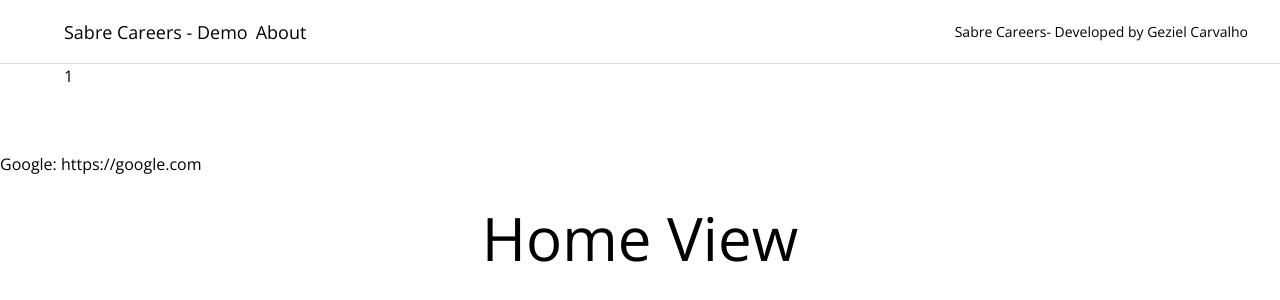
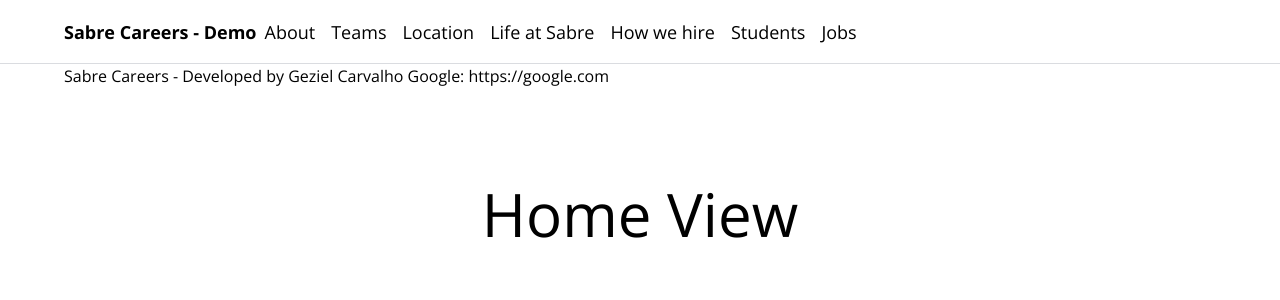
Before and after one commit to gezielcarvalho/vuejs-masterclass, a Vue app: page / in a window 1280 px wide. Shown: the top 300 px of the page. Built offline with nearby package versions, Linux system fonts and the light colour scheme.

Commit message:
Refactor MainNav to add menuItems and update template

```diff
--- a/src/components/MainNav.vue
+++ b/src/components/MainNav.vue
@@ -5,6 +5,16 @@
   const companyName = ref("Sabre Careers");
   const author = ref({ firstName: "Geziel", lastName: "Carvalho" });
   const demoUrl = "https://google.com";
+
+  const menuItems = [
+    { name: "About", path: "/about" },
+    { name: "Teams", path: "/teams" },
+    { name: "Location", path: "/location" },
+    { name: "Life at Sabre", path: "/life-at-sabre" },
+    { name: "How we hire", path: "/how-we-hire" },
+    { name: "Students", path: "/students" },
+    { name: "Jobs", path: "/jobs" }
+  ];
 
   onMounted(() => {
     console.log("Component is mounted");
@@ -23,14 +33,18 @@
     <div
       class="mx-auto flex h-full flex-nowrap justify-between border-b border-solid border-brand-gray-1 px-8">
       <div class="flex h-full items-center space-x-2 pl-8 text-lg">
-        <RouterLink to="/">{{ companyName }} - Demo</RouterLink>
-        <RouterLink to="/about">About</RouterLink>
+        <RouterLink class="font-bold" to="/">{{ companyName }} - Demo</RouterLink>
+        <ul class="flex h-full list-none items-center space-x-4">
+          <li v-for="item in menuItems" :key="item.name">
+            <RouterLink :to="item.path">{{ item.name }}</RouterLink>
+          </li>
+        </ul>
       </div>
-      <h2 class="ml-8 flex h-full items-center text-sm">
-        <span>{{ companyName }}</span> - Developed by {{ author.firstName }} {{ author.lastName }}
-      </h2>
+      <h2 class="ml-8 flex h-full items-center text-sm"></h2>
     </div>
   </nav>
-  <p class="p-16">1</p>
-  <a :href="demoUrl">Google: {{ demoUrl }}</a>
+  <p class="p-16">
+    <span>{{ companyName }}</span> - Developed by {{ author.firstName }} {{ author.lastName }}
+    <a :href="demoUrl">Google: {{ demoUrl }}</a>
+  </p>
 </template>
```
